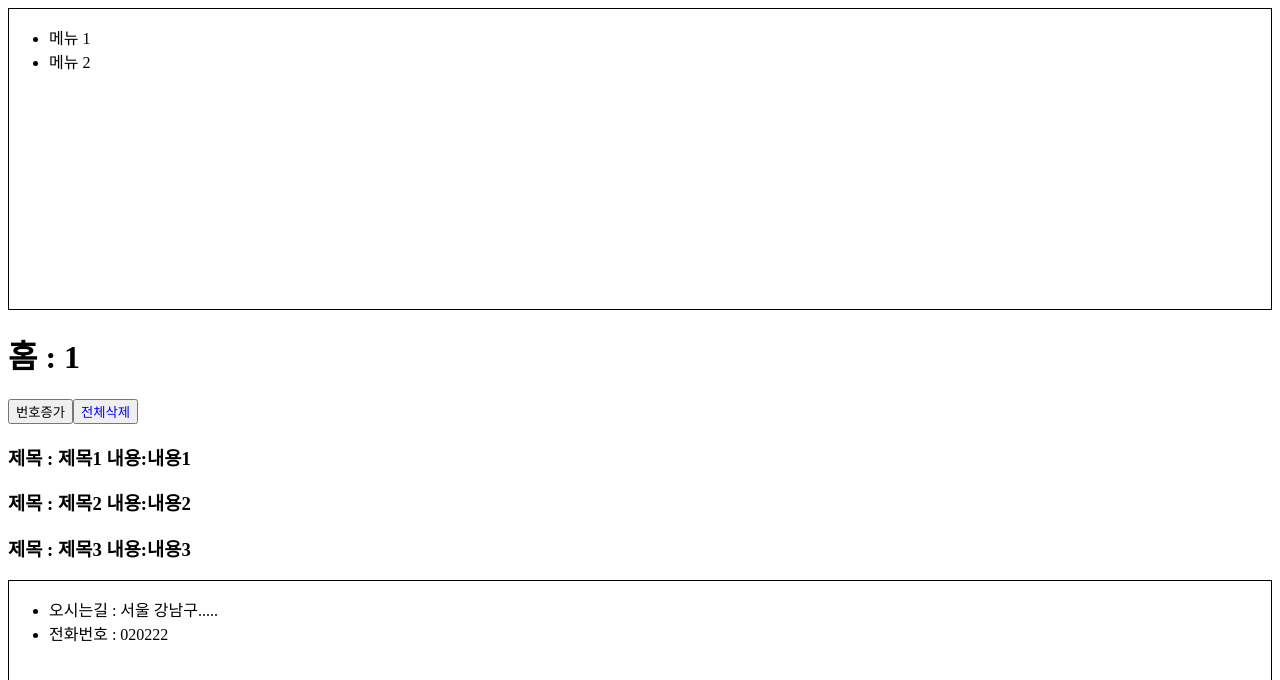
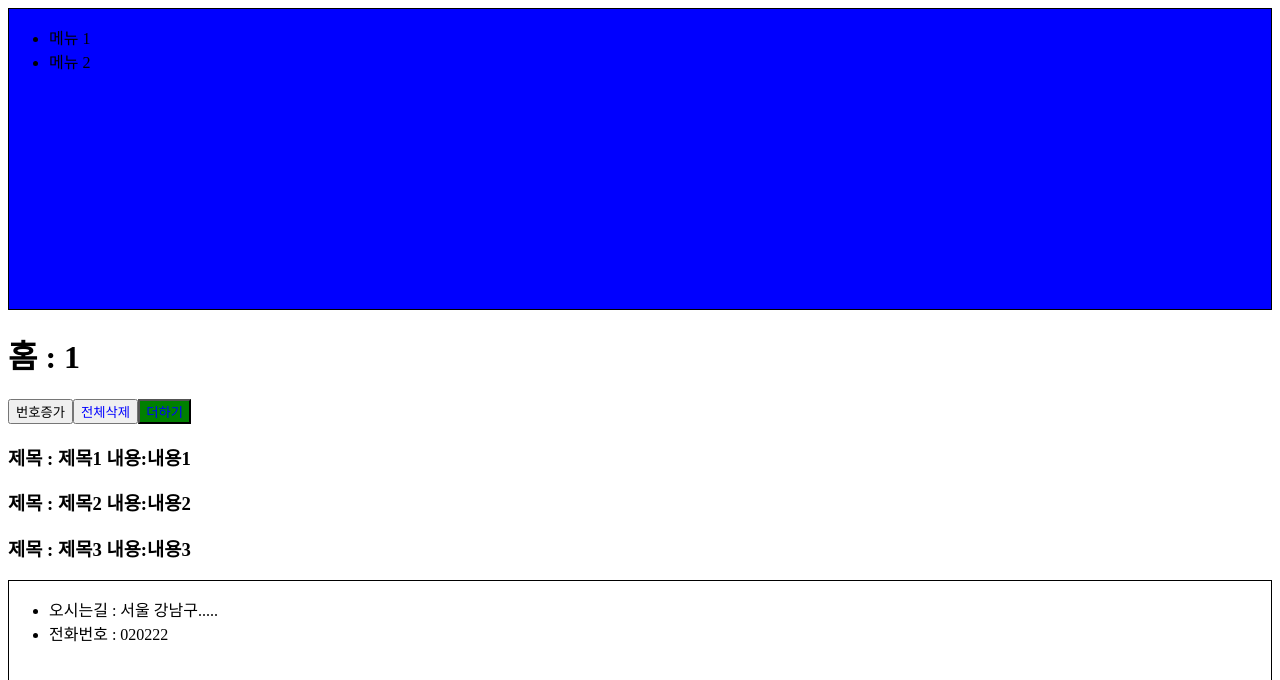
Before and after one commit to stella6767/react-basic, a React (Create React App) app: page / in a window 1280 px wide. Shown: the top 680 px of the page. Built offline with nearby package versions, Linux system fonts and the light colour scheme.

Commit message:
styled-componenet 확장

```diff
--- a/src/components/Header.js
+++ b/src/components/Header.js
@@ -7,11 +7,12 @@ import styled from 'styled-components';
 const StyledHeaButtoderDiv = styled.div`
   border: 1px solid black;
   height: 300px;
+  background-color: ${(props) => props.backgroundColor};
 `;
 
 const Header = () => {
   return (
-    <StyledHeaButtoderDiv>
+    <StyledHeaButtoderDiv backgroundColor={'blue'}>
       <ul>
         <li>메뉴 1</li>
         <li>메뉴 2</li>
--- a/src/components/home/Home.js
+++ b/src/components/home/Home.js
@@ -3,23 +3,29 @@ import styled from 'styled-components';
 
 // Function 방식
 // class 방식
+const StyledDeleteButton = styled.button`
+  color: ${(props) => (props.user.username === 'ssar' ? 'blue' : 'red')};
+`; //디자인 동적결정
+
+//스타일 확장
+const StyledAddButton = styled(StyledDeleteButton)`
+  color: ${(props) => (props.user.username === 'ssar' ? 'blue' : 'red')};
+  background-color: green;
+`; //디자인 동적결정
 
 //부모로부터 받아온 어떤 데이터를 가지고 동적으로 스타일링을 할 거라면.
 const Home = (props) => {
   // 구조분할 할당
   const { boards, setBoards, number, setNumber, user } = props;
-
-  const StyledDeleteButton = styled.button`
-    color: ${(props) => (props.v.username === 'ssar' ? 'blue' : 'red')};
-  `; //이거는 어쩔 수 없이 내부에 선언 props를 쓰기 위해서, 디자인 동적결정
-
+  //19번 라인에서 위의 styled-component에게 props를 전달해준다.
   return (
     <div>
       <h1>홈 : {number}</h1>
       <button onClick={() => setNumber(number + 1)}>번호증가</button>
-      <StyledDeleteButton v={user} onClick={() => setBoards([])}>
+      <StyledDeleteButton user={user} onClick={() => setBoards([])}>
         전체삭제
       </StyledDeleteButton>
+      <StyledAddButton user={user}>더하기</StyledAddButton>
       {boards.map((board) => (
         <h3>
           제목 : {board.title} 내용:{board.content}
```
Also changed, not shown: 1 other file (tests, documents, lock files or other folders).
